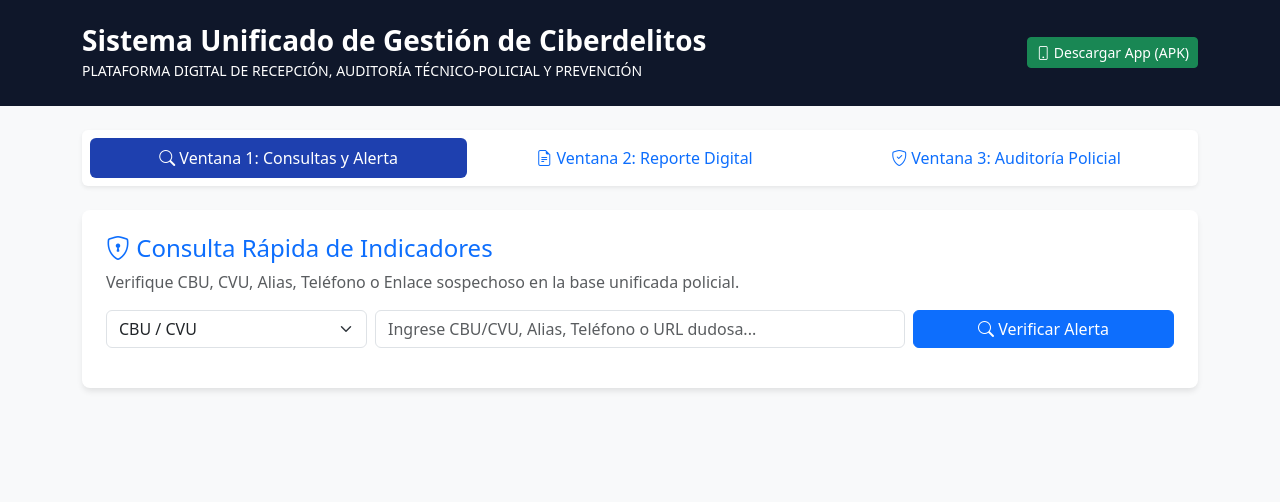
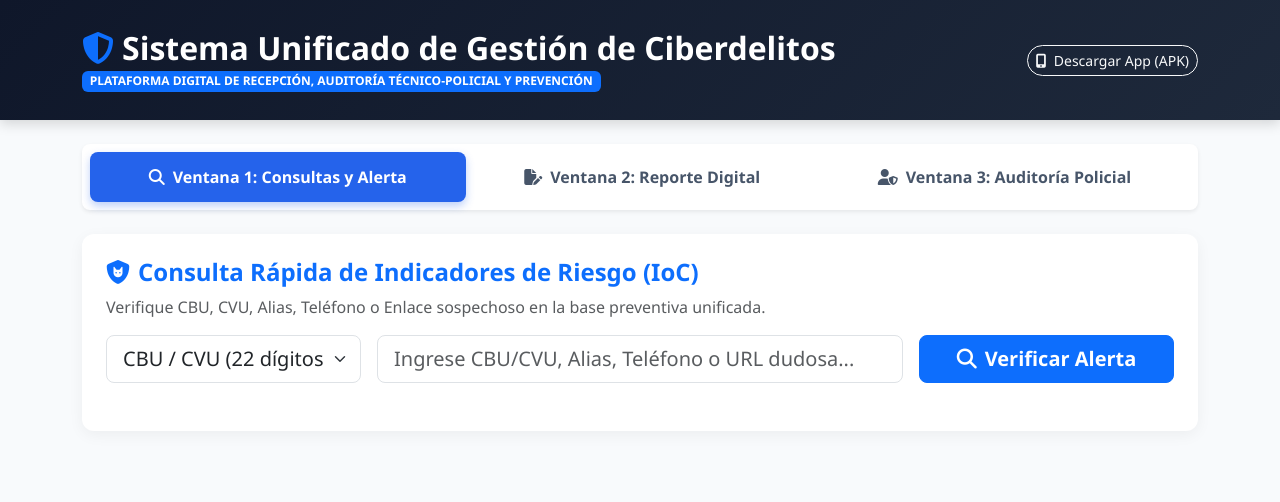
Before and after one commit to Alan1591/cibertriage-api, a FastAPI app: page / in a window 1280 px wide. Shown: the top 502 px of the page. Run offline with FastAPI, Linux system fonts and the light colour scheme.

Commit message:
Update index.html

```diff
--- a/templates/index.html
+++ b/templates/index.html
@@ -4,156 +4,208 @@
     <meta charset="UTF-8">
     <meta name="viewport" content="width=device-width, initial-scale=1.0">
     <title>CiberTriage - Plataforma Policial de Reportes Digitales</title>
-    <!-- Bootstrap 5 CSS -->
+    <!-- Bootstrap 5 CSS & FontAwesome -->
     <link href="https://cdn.jsdelivr.net/npm/bootstrap@5.3.0/dist/css/bootstrap.min.css" rel="stylesheet">
-    <link rel="stylesheet" href="https://cdn.jsdelivr.net/npm/bootstrap-icons@1.11.0/font/bootstrap-icons.css">
+    <link rel="stylesheet" href="https://cdnjs.cloudflare.com/ajax/libs/font-awesome/6.4.0/css/all.min.css">
     <style>
+        :root {
+            --primary-blue: #0f172a;
+            --accent-blue: #2563eb;
+            --bg-light: #f8fafc;
+        }
+        body {
+            background-color: var(--bg-light);
+            font-family: 'Segoe UI', system-ui, -apple-system, sans-serif;
+        }
         .hero-header {
-            background-color: #0f172a;
+            background: linear-gradient(135deg, #0f172a 0%, #1e293b 100%);
             color: #ffffff;
-            padding: 1.5rem 0;
+            padding: 1.8rem 0;
+            box-shadow: 0 4px 12px rgba(0,0,0,0.15);
+        }
+        .nav-pills .nav-link {
+            color: #475569;
+            font-weight: 600;
+            padding: 0.8rem 1.2rem;
+            border-radius: 8px;
+            transition: all 0.3s ease;
         }
         .nav-pills .nav-link.active {
-            background-color: #1e40af;
+            background-color: var(--accent-blue) !important;
+            color: #ffffff !important;
+            box-shadow: 0 4px 8px rgba(37, 99, 235, 0.3);
         }
         .card-custom {
             border: none;
-            box-shadow: 0 4px 6px -1px rgba(0, 0, 0, 0.1);
+            border-radius: 12px;
+            background: #ffffff;
+            box-shadow: 0 4px 15px rgba(0,0,0,0.05);
+        }
+        .form-section-title {
+            color: #1e293b;
+            font-weight: 700;
+            font-size: 0.95rem;
+            border-bottom: 2px solid #e2e8f0;
+            padding-bottom: 0.5rem;
+            margin-top: 1.5rem;
+            margin-bottom: 1rem;
+        }
+        .btn-custom-submit {
+            background-color: #10b981;
+            color: white;
+            font-weight: 600;
+            padding: 0.75rem 2rem;
             border-radius: 8px;
+            border: none;
+            box-shadow: 0 4px 10px rgba(16, 185, 129, 0.2);
+        }
+        .btn-custom-submit:hover {
+            background-color: #059669;
+            color: white;
         }
     </style>
 </head>
-<body class="bg-light">
+<body>
 
-    <!-- Encabezado Principal -->
+    <!-- Header Principal -->
     <header class="hero-header mb-4">
         <div class="container d-flex justify-content-between align-items-center">
             <div>
-                <h3 class="fw-bold mb-0">Sistema Unificado de Gestión de Ciberdelitos</h3>
-                <small class="text-light-50">PLATAFORMA DIGITAL DE RECEPCIÓN, AUDITORÍA TÉCNICO-POLICIAL Y PREVENCIÓN</small>
+                <h2 class="fw-bold mb-0 text-white"><i class="fa-solid fa-shield-halved text-primary me-2"></i>Sistema Unificado de Gestión de Ciberdelitos</h2>
+                <span class="badge bg-primary text-wrap mt-1">PLATAFORMA DIGITAL DE RECEPCIÓN, AUDITORÍA TÉCNICO-POLICIAL Y PREVENCIÓN</span>
             </div>
             <div>
-                <a href="#" class="btn btn-success btn-sm"><i class="bi bi-phone"></i> Descargar App (APK)</a>
+                <a href="#" class="btn btn-outline-light btn-sm rounded-pill"><i class="fa-solid fa-mobile-screen-button me-1"></i> Descargar App (APK)</a>
             </div>
         </div>
     </header>
 
-    <div class="container">
-        <!-- Menú de Navegación (3 Ventanas - Módulo Judicial Eliminado) -->
-        <ul class="nav nav-pills nav-fill mb-4 bg-white p-2 rounded shadow-sm" id="pills-tab" role="tablist">
+    <div class="container pb-5">
+        <!-- Navegación por Ventanas (3 Módulos - Sin Módulo Judicial) -->
+        <ul class="nav nav-pills nav-fill mb-4 bg-white p-2 rounded-3 shadow-sm" id="pills-tab" role="tablist">
             <li class="nav-item" role="presentation">
                 <button class="nav-link active" id="tab-consultas-tab" data-bs-toggle="pill" data-bs-target="#tab-consultas" type="button" role="tab">
-                    <i class="bi bi-search"></i> Ventana 1: Consultas y Alerta
+                    <i class="fa-solid fa-magnifying-glass me-2"></i>Ventana 1: Consultas y Alerta
                 </button>
             </li>
             <li class="nav-item" role="presentation">
                 <button class="nav-link" id="tab-reporte-tab" data-bs-toggle="pill" data-bs-target="#tab-reporte" type="button" role="tab">
-                    <i class="bi bi-file-earmark-text"></i> Ventana 2: Reporte Digital
+                    <i class="fa-solid fa-file-pen me-2"></i>Ventana 2: Reporte Digital
                 </button>
             </li>
             <li class="nav-item" role="presentation">
                 <button class="nav-link" id="tab-auditoria-tab" data-bs-toggle="pill" data-bs-target="#tab-auditoria" type="button" role="tab">
-                    <i class="bi bi-shield-check"></i> Ventana 3: Auditoría Policial
+                    <i class="fa-solid fa-user-shield me-2"></i>Ventana 3: Auditoría Policial
                 </button>
             </li>
         </ul>
 
-        <!-- Contenido de las Ventanas -->
+        <!-- Contenido -->
         <div class="tab-content" id="pills-tabContent">
 
             <!-- VENTANA 1: CONSULTA DE IOC -->
             <div class="tab-pane fade show active" id="tab-consultas" role="tabpanel">
                 <div class="card card-custom p-4 mb-4">
-                    <h4 class="text-primary"><i class="bi bi-shield-lock"></i> Consulta Rápida de Indicadores</h4>
-                    <p class="text-muted">Verifique CBU, CVU, Alias, Teléfono o Enlace sospechoso en la base unificada policial.</p>
+                    <h4 class="text-primary fw-bold"><i class="fa-solid fa-shield-cat me-2"></i>Consulta Rápida de Indicadores de Riesgo (IoC)</h4>
+                    <p class="text-muted">Verifique CBU, CVU, Alias, Teléfono o Enlace sospechoso en la base preventiva unificada.</p>
                     <form id="form-consulta" onsubmit="consultarIoC(event)">
-                        <div class="row g-2">
+                        <div class="row g-3">
                             <div class="col-md-3">
-                                <select class="form-select" id="search-tipo" required>
-                                    <option value="CBU_CVU">CBU / CVU</option>
-                                    <option value="ALIAS">Alias</option>
-                                    <option value="TELEFONO">Teléfono</option>
-                                    <option value="URL">Enlace URL</option>
+                                <select class="form-select form-select-lg" id="search-tipo" required>
+                                    <option value="CBU_CVU">CBU / CVU (22 dígitos)</option>
+                                    <option value="ALIAS">Alias MP / Bancario</option>
+                                    <option value="TELEFONO">Teléfono / WhatsApp</option>
+                                    <option value="URL">Enlace URL Falso</option>
                                 </select>
                             </div>
                             <div class="col-md-6">
-                                <input type="text" class="form-control" id="search-valor" placeholder="Ingrese CBU/CVU, Alias, Teléfono o URL dudosa..." required>
+                                <input type="text" class="form-control form-control-lg" id="search-valor" placeholder="Ingrese CBU/CVU, Alias, Teléfono o URL dudosa..." required>
                             </div>
                             <div class="col-md-3">
-                                <button type="submit" class="btn btn-primary w-100"><i class="bi bi-search"></i> Verificar Alerta</button>
+                                <button type="submit" class="btn btn-primary btn-lg w-100 fw-bold"><i class="fa-solid fa-magnifying-glass me-2"></i>Verificar Alerta</button>
                             </div>
                         </div>
                     </form>
-                    <div id="resultado-consulta" class="mt-3"></div>
+                    <div id="resultado-consulta" class="mt-4"></div>
                 </div>
             </div>
 
             <!-- VENTANA 2: REPORTE DIGITAL -->
             <div class="tab-pane fade" id="tab-reporte" role="tabpanel">
                 <div class="card card-custom p-4">
-                    <h4 class="text-primary mb-3"><i class="bi bi-file-earmark-plus"></i> Registrar Nuevo Reporte Digital</h4>
+                    <h4 class="text-primary fw-bold mb-3"><i class="fa-solid fa-file-circle-plus me-2"></i>Registrar Nuevo Reporte Digital</h4>
                     <form id="form-reporte" action="/api/reporte-digital" method="POST" enctype="multipart/form-data">
                         <div class="row g-3">
-                            <h6 class="fw-bold text-secondary border-bottom pb-2">1. Datos del Ciudadano</h6>
+
+                            <div class="form-section-title"><i class="fa-solid fa-id-card me-2"></i>1. Datos de Identificación del Ciudadano</div>
                             <div class="col-md-4">
-                                <label class="form-label">CUIL / DNI</label>
-                                <input type="text" name="cuil_dni" class="form-control" required>
+                                <label class="form-label fw-semibold">CUIL / DNI</label>
+                                <input type="text" name="cuil_dni" class="form-control" placeholder="Ej: 20351234567" required>
                             </div>
                             <div class="col-md-4">
-                                <label class="form-label">Nombre y Apellido</label>
-                                <input type="text" name="nombre_apellido" class="form-control" required>
+                                <label class="form-label fw-semibold">Nombre y Apellido Completo</label>
+                                <input type="text" name="nombre_apellido" class="form-control" placeholder="Nombre completo" required>
                             </div>
                             <div class="col-md-4">
-                                <label class="form-label">Correo Electrónico</label>
-                                <input type="email" name="email" class="form-control" required>
+                                <label class="form-label fw-semibold">Correo Electrónico de Contacto</label>
+                                <input type="email" name="email" class="form-control" placeholder="correo@ejemplo.com" required>
                             </div>
 
-                            <h6 class="fw-bold text-secondary border-bottom pb-2 mt-4">2. Detalle del Hecho y Delito</h6>
+                            <div class="form-section-title"><i class="fa-solid fa-triangle-exclamation me-2"></i>2. Detalle del Hecho y Clasificación del Delito</div>
                             <div class="col-md-6">
-                                <label class="form-label">Tipología del Delito</label>
+                                <label class="form-label fw-semibold">Tipología Amplia del Ciberdelito</label>
                                 <select name="tipologia_delito" class="form-select" required>
-                                    <option value="Phishing / Suplantación">Phishing / Suplantación de Identidad</option>
-                                    <option value="Estafa en Compraventa">Estafa en Compra/Venta Online</option>
-                                    <option value="Acceso No Autorizado">Acceso no autorizado a cuentas (Hackeo)</option>
-                                    <option value="Extorsión Digital">Extorsión / Ransomware</option>
+                                    <option value="" disabled selected>-- Seleccione la modalidad --</option>
+                                    <option value="Phishing / Suplantación de Identidad (Bancos/Anses/Rentas)">Phishing / Suplantación de Identidad (Bancos / Entidades)</option>
+                                    <option value="Estafa en Compraventa Marketplace / Redes Sociales">Estafa en Compraventa Online (Facebook Marketplace / Instagram)</option>
+                                    <option value="Secuestro / Hackeo de Cuenta de WhatsApp">Secuestro / Hackeo de Cuenta de WhatsApp</option>
+                                    <option value="Acceso No Autorizado a Homebanking / Billetera Virtual">Acceso No Autorizado a Homebanking / Billetera Virtual</option>
+                                    <option value="Toma de Crédito Fraudulento Pre-aprobado">Toma de Crédito Fraudulento Pre-aprobado</option>
+                                    <option value="Fraude con Tarjeta de Crédito / Débito (Clonación)">Fraude con Tarjeta de Crédito / Débito (Clonación / Debin)</option>
+                                    <option value="Extorsión Digital / Sexshaming / Ransomware">Extorsión Digital / Ransomware / Secuestro de Datos</option>
+                                    <option value="Falsa Promesa de Empleo / Inversiones / Criptoactivos">Falsa Promesa de Empleo / Estafa con Criptomonedas / Piramidal</option>
+                                    <option value="Venta de Productos Inexistentes / Pasajes Falsos">Venta de Productos Inexistentes / Pasajes o Indumentaria Falsa</option>
+                                    <option value="Otras Modalidades Informáticas">Otras Modalidades Informáticas</option>
                                 </select>
                             </div>
                             <div class="col-md-6">
-                                <label class="form-label">Monto Estimado del Perjuicio ($ ARS)</label>
-                                <input type="number" step="0.01" name="monto_estimado_ars" class="form-control" value="0.0">
+                                <label class="form-label fw-semibold">Monto Estimado del Perjuicio ($ ARS)</label>
+                                <input type="number" step="0.01" name="monto_estimado_ars" class="form-control" placeholder="0.00">
                             </div>
                             <div class="col-12">
-                                <label class="form-label">Descripción Detallada del Hecho</label>
-                                <textarea name="descripcion_hecho" class="form-control" rows="3" required></textarea>
+                                <label class="form-label fw-semibold">Descripción Detallada del Incidente</label>
+                                <textarea name="descripcion_hecho" class="form-control" rows="4" placeholder="Relate de forma cronológica cómo ocurrió el contacto, qué instrucciones le dieron y qué acciones realizó..." required></textarea>
                             </div>
 
-                            <h6 class="fw-bold text-secondary border-bottom pb-2 mt-4">3. Identificadores del Sospechoso (IoCs)</h6>
+                            <div class="form-section-title"><i class="fa-solid fa-user-ninja me-2"></i>3. Identificadores del Sospechoso / Involucrado (IoCs)</div>
                             <div class="col-md-3">
-                                <label class="form-label">CBU / CVU Destino</label>
+                                <label class="form-label fw-semibold">CBU / CVU Destino</label>
                                 <input type="text" name="cbu_cvu_sospechoso" class="form-control" placeholder="22 dígitos">
                             </div>
                             <div class="col-md-3">
-                                <label class="form-label">Alias Sospechoso</label>
+                                <label class="form-label fw-semibold">Alias Sospechoso</label>
                                 <input type="text" name="alias_sospechoso" class="form-control" placeholder="Ej: mi.alias.mp">
                             </div>
                             <div class="col-md-3">
-                                <label class="form-label">Teléfono WhatsApp/Llamadas</label>
+                                <label class="form-label fw-semibold">Teléfono WhatsApp / Llamadas</label>
                                 <input type="text" name="telefono_sospechoso" class="form-control" placeholder="Ej: 3434000000">
                             </div>
                             <div class="col-md-3">
-                                <label class="form-label">Enlace URL Falso</label>
+                                <label class="form-label fw-semibold">Enlace URL / Perfil Falso</label>
                                 <input type="text" name="url_sitio_falso" class="form-control" placeholder="https://...">
                             </div>
 
-                            <h6 class="fw-bold text-secondary border-bottom pb-2 mt-4">4. Evidencia Digital (Preservación Hash SHA-256)</h6>
+                            <div class="form-section-title"><i class="fa-solid fa-file-shield me-2"></i>4. Evidencia Digital y Preservación de Prueba (ISO/IEC 27037)</div>
                             <div class="col-12">
-                                <label class="form-label">Adjuntar comprobantes, capturas de pantalla o correos (.png, .jpg, .pdf)</label>
+                                <label class="form-label fw-semibold">Adjuntar comprobantes de transferencia, capturas de chat o correos (.png, .jpg, .pdf)</label>
                                 <input type="file" name="archivos" class="form-control" multiple required>
-                                <small class="text-muted">Los archivos adjuntos serán procesados mediante Sellado de Integridad Criptográfica (ISO/IEC 27037).</small>
+                                <div class="form-text mt-2 text-primary">
+                                    <i class="fa-solid fa-lock me-1"></i> Cada archivo subido recibirá automáticamente un **sello criptográfico de integridad SHA-256** mediante lectura por bloques.
+                                </div>
                             </div>
 
                             <div class="col-12 mt-4 text-end">
-                                <button type="submit" class="btn btn-success px-5"><i class="bi bi-send"></i> Registrar Reporte Digital</button>
+                                <button type="submit" class="btn btn-custom-submit btn-lg"><i class="fa-solid fa-paper-plane me-2"></i>Registrar Reporte Digital</button>
                             </div>
                         </div>
                     </form>
@@ -163,10 +215,10 @@
             <!-- VENTANA 3: AUDITORÍA POLICIAL -->
             <div class="tab-pane fade" id="tab-auditoria" role="tabpanel">
                 <div class="card card-custom p-4">
-                    <h4 class="text-primary mb-3"><i class="bi bi-shield-check"></i> Panel de Auditoría Técnico-Policial</h4>
-                    <p class="text-muted">Vista exclusiva para personal especializado. Permite auditar metadatos, verificar la integridad de la prueba digital y activar los indicadores de riesgo.</p>
-                    <div class="alert alert-info">
-                        <i class="bi bi-info-circle"></i> Los reportes ingresados quedan en estado <strong>PENDIENTE_VERIFICACION</strong> hasta que el oficial audite los Hashes SHA-256 de la evidencia y active la alerta comunitaria.
+                    <h4 class="text-primary fw-bold mb-3"><i class="fa-solid fa-user-gear me-2"></i>Panel de Auditoría Técnico-Policial</h4>
+                    <p class="text-muted">Espacio restringido para oficiales de la Policía de Entre Ríos. Permite auditar metadatos, verificar hashes criptográficos y habilitar la alerta preventiva de IoCs.</p>
+                    <div class="alert alert-primary">
+                        <i class="fa-solid fa-circle-info me-2"></i> Los Reportes Digitales procesados ingresan con estado <strong>PENDIENTE_VERIFICACION</strong>. Una vez que el personal especialista valida los Hashes SHA-256 de las pruebas, los identificadores ingresan a la base de alerta comunitaria.
                     </div>
                 </div>
             </div>
@@ -174,7 +226,7 @@
         </div>
     </div>
 
-    <!-- Bootstrap 5 JS -->
+    <!-- Bootstrap 5 JS & Script -->
     <script src="https://cdn.jsdelivr.net/npm/bootstrap@5.3.0/dist/js/bootstrap.bundle.min.js"></script>
     <script>
         async function consultarIoC(e) {
@@ -183,7 +235,7 @@
             const valor = document.getElementById('search-valor').value;
             const divResultado = document.getElementById('resultado-consulta');
 
-            divResultado.innerHTML = `<div class="spinner-border text-primary" role="status"></div> Consultando...`;
+            divResultado.innerHTML = `<div class="d-flex align-items-center text-primary"><div class="spinner-border me-2" role="status"></div> Verificando huella criptográfica en base unificada...</div>`;
 
             try {
                 const response = await fetch('/api/ioc/consultar', {
@@ -194,12 +246,20 @@
                 const data = await response.json();
 
                 if (data.registra_sospecha) {
-                    divResultado.innerHTML = `<div class="alert alert-danger fw-bold"><i class="bi bi-exclamation-triangle-fill"></i> ${data.mensaje}</div>`;
+                    divResultado.innerHTML = `
+                        <div class="alert alert-danger p-3 rounded-3 shadow-sm">
+                            <h5 class="fw-bold mb-1"><i class="fa-solid fa-triangle-exclamation me-2"></i>¡ADVERTENCIA DE RIESGO CONFIRMADA!</h5>
+                            <p class="mb-0">${data.mensaje}</p>
+                        </div>`;
                 } else {
-                    divResultado.innerHTML = `<div class="alert alert-success fw-bold"><i class="bi bi-check-circle-fill"></i> ${data.mensaje}</div>`;
+                    divResultado.innerHTML = `
+                        <div class="alert alert-success p-3 rounded-3 shadow-sm">
+                            <h5 class="fw-bold mb-1"><i class="fa-solid fa-circle-check me-2"></i>SIN REGISTROS DE SOSPECHA</h5>
+                            <p class="mb-0">${data.mensaje}</p>
+                        </div>`;
                 }
             } catch (err) {
-                divResultado.innerHTML = `<div class="alert alert-warning">Error al consultar el servidor.</div>`;
+                divResultado.innerHTML = `<div class="alert alert-warning"><i class="fa-solid fa-circle-exclamation me-2"></i>Error al conectar con el servidor.</div>`;
             }
         }
     </script>
```
